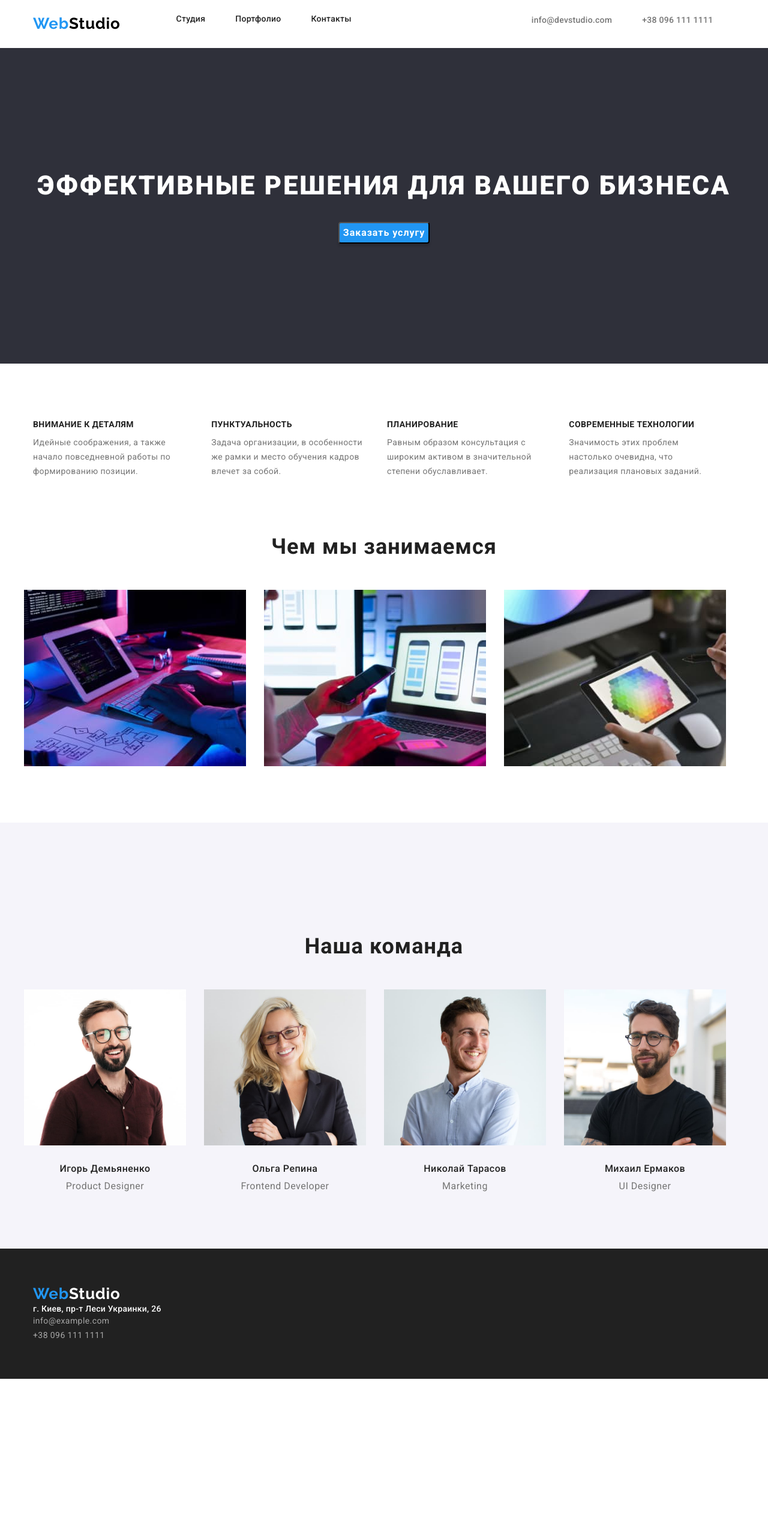
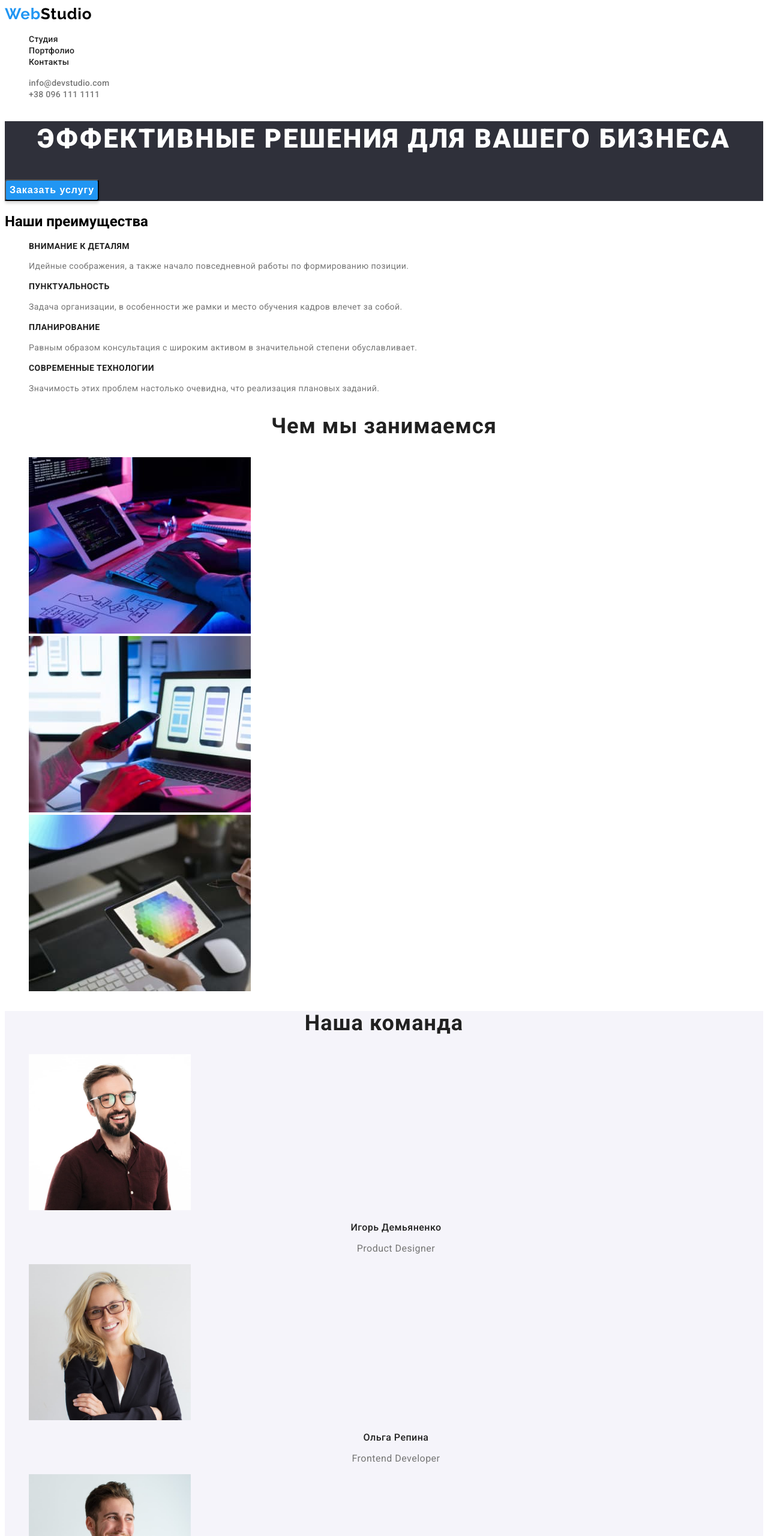
Before and after one commit to Vlutskyy/goit-hw-02, a plain HTML site: page index.html in a window 1280 px wide. Shown: the top 2560 px of the page at 60% size. Before the commit the page ends 2298 px from the top, so only its background shows below. Drawn offline with nearby package versions, Linux system fonts and the light colour scheme.

Commit message:
Конечный результат

```diff
--- a/css/reset.css
+++ /dev/null
@@ -1,20 +0,0 @@
-p,
-h1,
-h2,
-h3,
-h4,
-h5,
-h6 {
-  margin: 0;
-}
-ul,
-ol {
-  margin: 0;
-  padding: 0;
-}
-button {
-  cursor: pointer;
-}
-img {
-  display: block;
-}
--- a/css/styles.css
+++ b/css/styles.css
@@ -18,31 +18,7 @@ body {
   text-decoration: none;
 }
 
-.visually-hidden {
-  position: absolute;
-  white-space: nowrap;
-  width: 1px;
-  height: 1px;
-  overflow: hidden;
-  border: 0;
-  padding: 0;
-  clip: rect(0 0 0 0);
-  clip-path: inset(50%);
-  margin: -1px;
-}
-.container {
-  width: 1200px;
-  padding-left: 15px;
-  padding-right: 15px;
-  margin: 0 auto;
-}
 /* -----------Header------------------ */
-.header-container {
-  padding-top: 24px;
-  padding-bottom: 25px;
-  display: flex;
-}
-
 .logo {
   font-family: 'Raleway', 'sans-serif';
   font-weight: 700;
@@ -50,25 +26,16 @@ body {
   line-height: 1.19;
   letter-spacing: 0.03em;
   color: var(--text-third-color);
-  margin-right: 93px;
-  display: flex;
 }
 .logo-dark {
   color: #000000;
 }
-
 .header-link {
   font-weight: 500;
   font-size: 14px;
   line-height: 1.14;
   letter-spacing: 0.02em;
   color: var(--text-first-color);
-  margin-right: 50px;
-  display: flex;
-}
-
-.header-contact {
-  display: flex;
 }
 
 .header-mailto {
@@ -77,8 +44,6 @@ body {
   line-height: 1.14;
   letter-spacing: 0.02em;
   color: var(--text-second-color);
-  margin-left: 200px;
-  margin-right: 50px;
 }
 .header-tel {
   font-weight: 500;
@@ -98,10 +63,7 @@ body {
 }
 
 .block {
-  text-align: center;
   background: var(--text-fourth-color);
-  padding-top: 200px;
-  padding-bottom: 200px;
 }
 .block-title {
   font-weight: 900;
@@ -112,7 +74,6 @@ body {
   text-transform: uppercase;
   color: var(--text-fifth-color);
   background: var(--text-fourth-color);
-  margin-bottom: 30px;
 }
 
 .block-btn {
@@ -120,6 +81,9 @@ body {
   font-weight: 700;
   font-size: 16px;
   line-height: 1.87;
+  display: flex;
+  align-items: center;
+  text-align: center;
   letter-spacing: 0.06em;
   color: var(--text-fifth-color);
   background: var(--text-third-color);
@@ -133,25 +97,15 @@ body {
 }
 
 /*----------НАШИ ПРЕИМУЩЕСТВА--------  */
-.content {
-  padding-top: 94px;
-  padding-bottom: 47px;
-}
-.content-list {
-  display: flex;
-  justify-content: center;
-}
-.content-item {
-  margin-right: 30px;
-}
+
 .content-after-title {
   font-weight: 700;
   font-size: 14px;
   line-height: 1.14;
   letter-spacing: 0.03em;
   text-transform: uppercase;
+
   color: var(--text-first-color);
-  margin-bottom: 10px;
 }
 .content-text {
   font-size: 14px;
@@ -161,19 +115,8 @@ body {
 }
 
 /* -----------ЧЕМ МЫ ЗАНИМАЕМСЯ------- */
-.image-list {
-  display: flex;
-  justify-content: center;
-}
-.image-title {
-  margin-bottom: 50px;
-}
-.image {
-  padding-top: 47px;
-  padding-bottom: 94px;
-}
-.image-item {
-  margin-right: 30px;
+.img {
+  background: #f5f4fa;
 }
 
 .image-title {
@@ -185,15 +128,7 @@ body {
   color: var(--text-first-color);
 }
 /* ----------НАША КОМАНДА--------- */
-.img {
-  background: #f5f4fa;
-  padding-top: 186px;
-  padding-bottom: 94px;
-}
-.img-list {
-  display: flex;
-  justify-content: center;
-}
+
 .img-title {
   font-weight: 700;
   font-size: 36px;
@@ -201,10 +136,6 @@ body {
   text-align: center;
   letter-spacing: 0.03em;
   color: var(--text-first-color);
-  margin-bottom: 50px;
-}
-.img-item {
-  margin-right: 30px;
 }
 .img-after-title {
   font-weight: 500;
@@ -213,8 +144,6 @@ body {
   text-align: center;
   letter-spacing: 0.03em;
   color: var(--text-first-color);
-  margin-top: 30px;
-  margin-bottom: 10px;
 }
 .img-text {
   font-size: 16px;
@@ -225,10 +154,8 @@ body {
 }
 
 /* ----------ПОДВАЛ ГЛАВНОЙ СТРАНИЦЫ---------- */
-.footer {
+.contacts {
   background: var(--text-first-color);
-  padding-top: 60px;
-  padding-bottom: 60px;
 }
 
 .footer-logo {
@@ -238,9 +165,8 @@ body {
   line-height: 1.19;
   letter-spacing: 0.03em;
   color: var(--text-third-color);
-  margin-bottom: 20px;
 }
-.logo-white {
+.color-text {
   color: var(--text-fifth-color);
 }
 
@@ -250,8 +176,6 @@ body {
   line-height: 1.14;
   letter-spacing: 0.02em;
   color: var(--text-fifth-color);
-  margin-top: 20px;
-  margin-bottom: 9px;
 }
 
 .footer-mailto {
@@ -259,7 +183,6 @@ body {
   line-height: 1.71;
   letter-spacing: 0.03em;
   color: rgba(255, 255, 255, 0.6);
-  margin-bottom: 9px;
 }
 .footer-tel {
   font-size: 14px;
@@ -281,10 +204,7 @@ body {
 /* =======ПОРТФОЛИО=========== */
 
 /* =========ПРОЕКТЫ========== */
-.filter {
-  display: flex;
-  justify-content: center;
-}
+
 .filter-btn {
   cursor: pointer;
   font-weight: 500;
--- a/index.html
+++ b/index.html
@@ -5,7 +5,6 @@
     <meta http-equiv="X-UA-Compatible" content="IE=edge" />
     <meta name="viewport" content="width=device-width, initial-scale=1.0" />
     <title>WebStudio</title>
-    <link rel="stylesheet" href="https://cdnjs.cloudflare.com/ajax/libs/modern-normalize/1.1.0/modern-normalize.min.css" integrity="sha512-wpPYUAdjBVSE4KJnH1VR1HeZfpl1ub8YT/NKx4PuQ5NmX2tKuGu6U/JRp5y+Y8XG2tV+wKQpNHVUX03MfMFn9Q==" crossorigin="anonymous" referrerpolicy="no-referrer" />
     <link rel="preconnect" href="https://fonts.googleapis.com" />
     <link rel="preconnect" href="https://fonts.gstatic.com" crossorigin />
     <link rel="preconnect" href="https://fonts.googleapis.com" />
@@ -14,7 +13,6 @@
       href="https://fonts.googleapis.com/css2?family=Raleway:wght@700&family=Roboto:wght@400;500;700;900&display=swap"
       rel="stylesheet"
     />
-    <link rel="stylesheet" href="./css/reset.css">
     <link rel="stylesheet" href="./css/styles.css" />
   </head>
 
@@ -22,13 +20,12 @@
     <!--Верхняя линия-->
 
     <header class="header">
-      <div class="container header-container">
+      <!-- Menu Nav -->
 
       <a class="logo link" href="" lang="en">Web<span class="logo-dark">Studio</span></a>
-<!-- Menu Nav -->
+
       <nav class="header-nav">
         <ul class="list header-list">
-          <div class="header-link">
           <li class="header-item"><a class="link header-link" href="">Студия</a></li>
 
           <li class="header-item">
@@ -36,38 +33,31 @@
           </li>
 
           <li class="header-item"><a class="link header-link" href="">Контакты</a></li>
-        </div>
         </ul>
       </nav>
 
-      <ul class="list header-contact">
+      <ul class="list">
         <li>
           <a class="link header-mailto" href="mailto:info@devstudio.com">info@devstudio.com</a>
         </li>
 
         <li><a class="link header-tel" href="tel:+380961111111">+38 096 111 1111</a></li>
       </ul>
-    </div>
-
     </header>
 
     <main>
       <!--Шапка-->
       <section class="block">
-        <div class="container">
         <h1 class="block-title">ЭФФЕКТИВНЫЕ РЕШЕНИЯ ДЛЯ ВАШЕГО БИЗНЕСА</h1>
 
         <!--Кнопка-->
 
         <button type="button" class="block-btn">Заказать услугу</button>
-      </div>
-
       </section>
 
       <!--Особенности-->
       <section class="content">
-        <div class="container">
-        <h2 class="visually-hidden">Наши преимущества</h2>
+        <h2>Наши преимущества</h2>
         <ul class="list content-list">
           <li class="content-item">
             <h3 class="content-after-title">ВНИМАНИЕ К ДЕТАЛЯМ</h3>
@@ -99,13 +89,11 @@
             </p>
           </li>
         </ul>
-      </div>
       </section>
 
       <!--Чем мы занимаемся-->
 
       <section class="image">
-        <div class="container">
         <h2 class="image-title">Чем мы занимаемся</h2>
         <ul class="list image-list">
           <li class="image-item">
@@ -118,13 +106,11 @@
             <img src="./img/box3.jpg" alt="ручка в руке" width="370" height="294" />
           </li>
         </ul>
-      </div>
       </section>
 
       <!--Наша команда-->
 
       <section class="img">
-        <div class="container">
         <h2 class="img-title">Наша команда</h2>
         <ul class="list img-list">
           <li class="img-item">
@@ -151,13 +137,14 @@
             <p class="img-text">UI Designer</p>
           </li>
         </ul>
-      </div>
       </section>
     </main>
 
-    <footer class="footer">
-        <div class="container">
+    <footer>
+      <section class="contacts">
+        <h2>Контакты</h2>
         <a class="logo link" href="" lang="en">Web<span class="logo-white">Studio</span></a>
+
         <address">
           <ul class="list footer-list">
             <li class="footer-item">
@@ -174,6 +161,7 @@
             <li><a class="link footer-tel" href="tel:+380961111111">+38 096 111 1111</a></li>
           </ul>
         </address>
-      </div>
+      </section>
     </footer>
   </body>
+</html>
```
Also changed, not shown: portfolio.html (+11 -29 lines).
